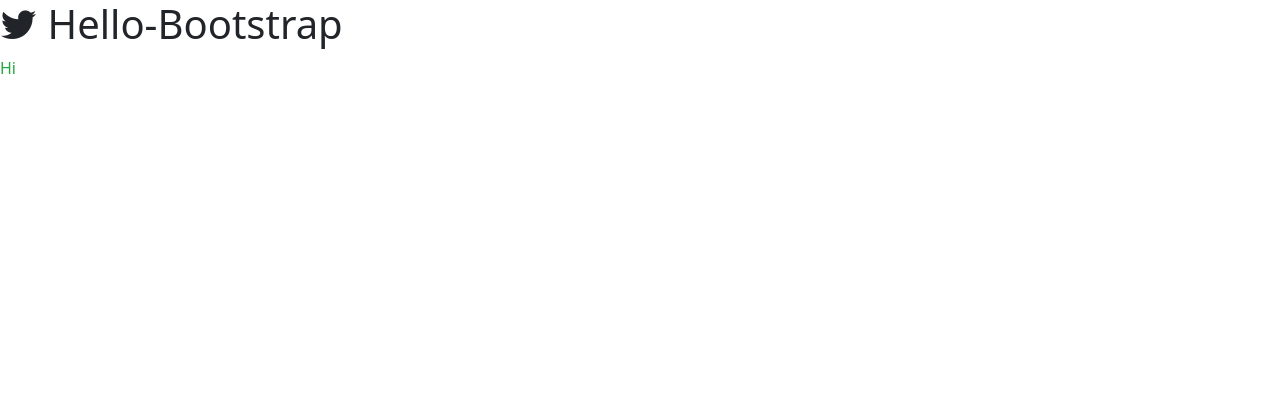
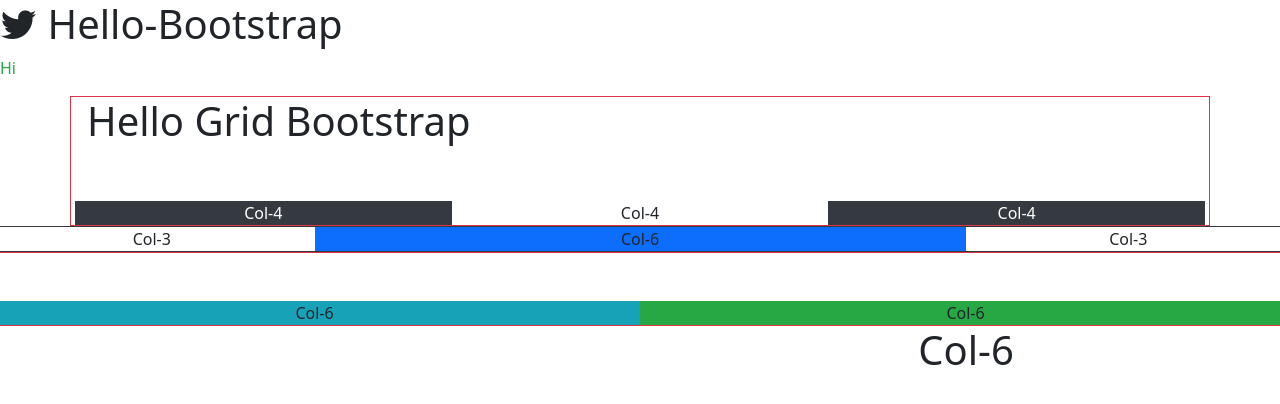
Before and after one commit to fernfrn/bootstrap101, a plain HTML site: page index3.html in a window 1280 px wide. Drawn offline with nearby package versions, Linux system fonts and the light colour scheme.

Commit message:
add more sample on 2 Mar

```diff
--- a/index3.html
+++ b/index3.html
@@ -13,6 +13,44 @@
   <body>
   <h1><i class="fa fa-twitter" aria-hidden="true"></i> Hello-Bootstrap</h1>
   <p class="text text-success text-capitalize">hi</p>
+
+  <!-- Add container -->
+  <div class="container border border-danger">
+    <h1>Hello Grid Bootstrap</h1>
+    <div class="row text-center pt-5">
+      <div class="col-4 bg-dark text-white">Col-4</div>
+      <div class="col-4">Col-4</div>
+      <div class="col-4 bg-dark text-white">Col-4</div>
+    </div>
+  </div>
+
+  <div class="row text-center border border-dark">
+    <div class="col-3">Col-3</div>
+    <div class="col-6 bg-primary">Col-6</div>
+    <div class="col-3">Col-3</div>
+  </div>
+
+  <div class="row text-center border border-danger pt-5">
+    <div class="col-6 bg-info">Col-6</div>
+    <div class="col-6 bg-success">Col-6</div>
+  </div>
+
+  <div class="row text-center">
+    <div class="col-6 border-1">
+      <h1>
+        <div class="col bg-dark">
+
+        </div>
+        <div class="col bg-danger">
+
+        </div>
+      </h1>
+    </div>
+    <div class="col-6"><h1>Col-6</h1></div>
+  </div>
+
+  <!-- End Container -->
+
   </body>
 
 </html>
```
